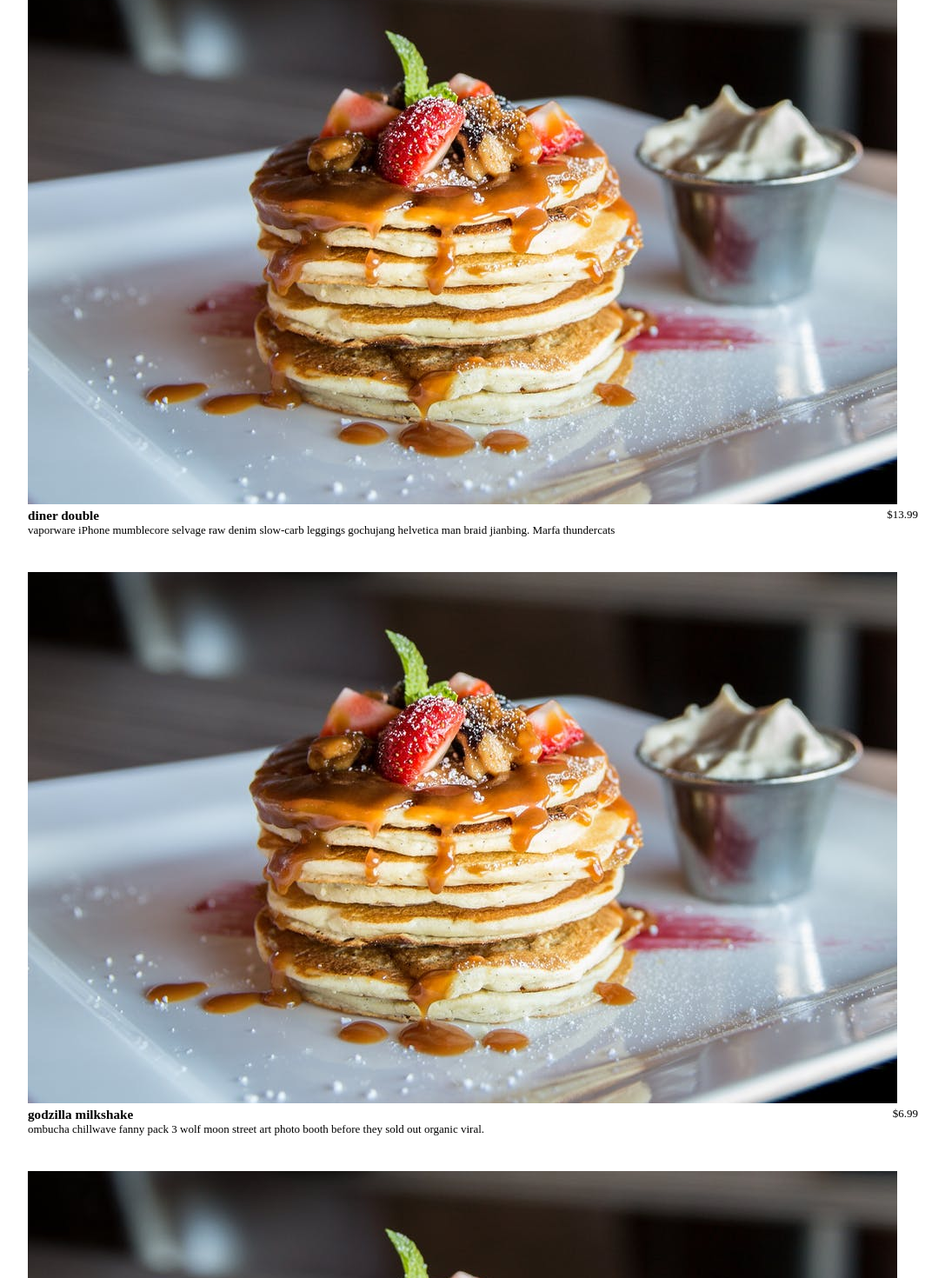
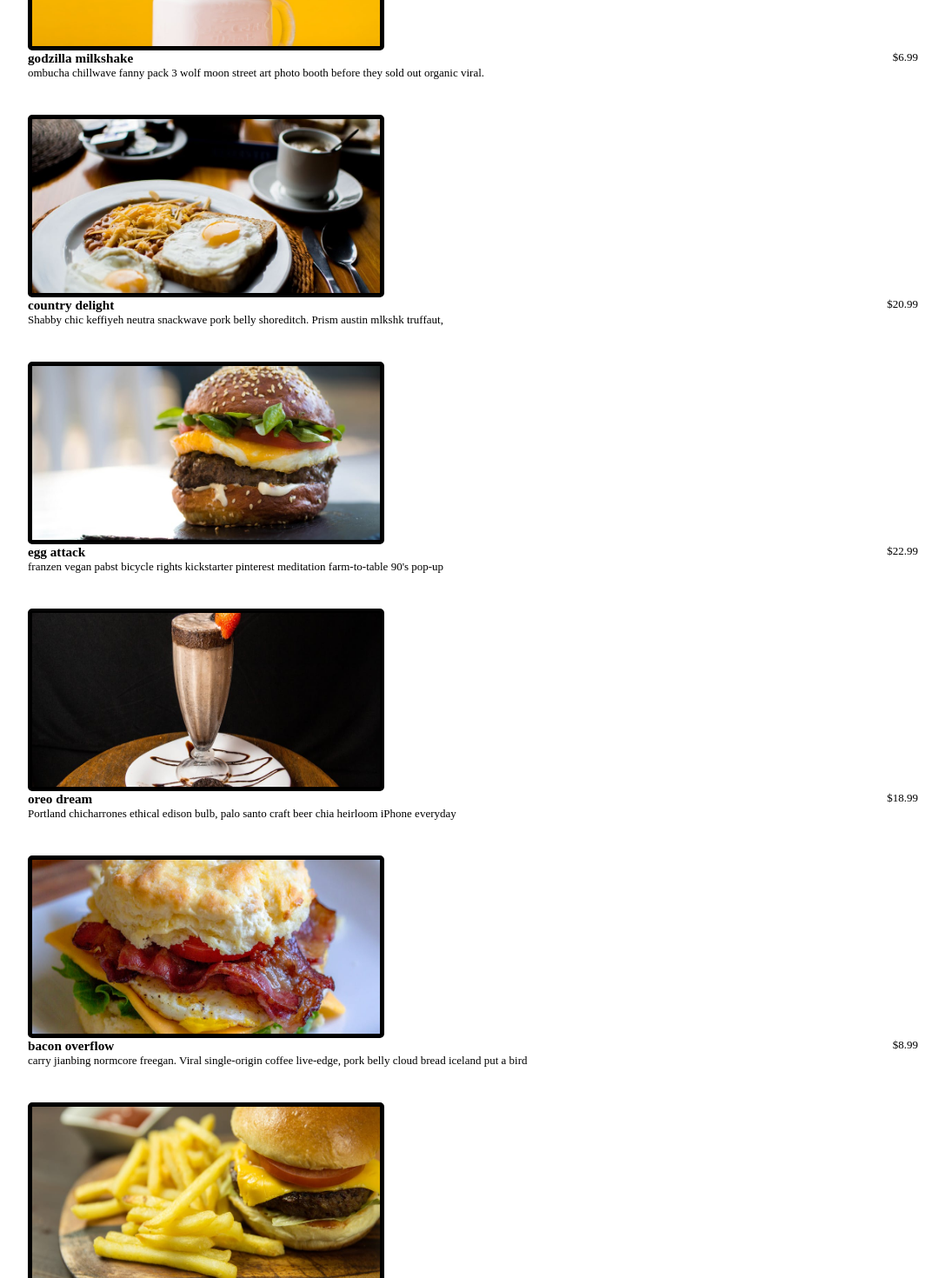
Before and after one commit to okkyprasetian/fcc-menu, a React (Create React App) app: page / in a window 1280 px wide. Shown: the part 880-2350 px from the top of the page at 87% size, without its empty margins (96-1183 px from the left). Built offline with nearby package versions, Linux system fonts and the light colour scheme.

Commit message:
images url in card

```diff
--- a/src/components/Card.jsx
+++ b/src/components/Card.jsx
@@ -1,8 +1,7 @@
 function Card({ obj }) {
     return (
         <div className="card">
-            <div className="img-container">
-                <img src={obj.img} alt="" className="card-img" />
+            <div className="card-img" style={{ backgroundImage: `url(${obj.img})` }}>
             </div>
             <div className="card-detail">
                 <div className="top-detail">
--- a/src/data.js
+++ b/src/data.js
@@ -12,7 +12,7 @@ const menu = [
       title: 'diner double',
       category: 'lunch',
       price: 13.99,
-      img: './images/img-1.jpeg',
+      img: './images/img-2.jpeg',
       desc: `vaporware iPhone mumblecore selvage raw denim slow-carb leggings gochujang helvetica man braid jianbing. Marfa thundercats `,
     },
     {
@@ -20,7 +20,7 @@ const menu = [
       title: 'godzilla milkshake',
       category: 'shakes',
       price: 6.99,
-      img: './images/img-1.jpeg',
+      img: './images/img-3.jpeg',
       desc: `ombucha chillwave fanny pack 3 wolf moon street art photo booth before they sold out organic viral.`,
     },
     {
@@ -28,7 +28,7 @@ const menu = [
       title: 'country delight',
       category: 'breakfast',
       price: 20.99,
-      img: './images/img-1.jpeg',
+      img: './images/img-4.jpeg',
       desc: `Shabby chic keffiyeh neutra snackwave pork belly shoreditch. Prism austin mlkshk truffaut, `,
     },
     {
@@ -36,7 +36,7 @@ const menu = [
       title: 'egg attack',
       category: 'lunch',
       price: 22.99,
-      img: './images/img-1.jpeg',
+      img: './images/img-5.jpeg',
       desc: `franzen vegan pabst bicycle rights kickstarter pinterest meditation farm-to-table 90's pop-up `,
     },
     {
@@ -44,7 +44,7 @@ const menu = [
       title: 'oreo dream',
       category: 'shakes',
       price: 18.99,
-      img: './images/img-1.jpeg',
+      img: './images/img-6.jpeg',
       desc: `Portland chicharrones ethical edison bulb, palo santo craft beer chia heirloom iPhone everyday`,
     },
     {
@@ -52,7 +52,7 @@ const menu = [
       title: 'bacon overflow',
       category: 'breakfast',
       price: 8.99,
-      img: './images/img-1.jpeg',
+      img: './images/img-7.jpeg',
       desc: `carry jianbing normcore freegan. Viral single-origin coffee live-edge, pork belly cloud bread iceland put a bird `,
     },
     {
@@ -60,7 +60,7 @@ const menu = [
       title: 'american classic',
       category: 'lunch',
       price: 12.99,
-      img: './images/img-1.jpeg',
+      img: './images/img-8.jpeg',
       desc: `on it tumblr kickstarter thundercats migas everyday carry squid palo santo leggings. Food truck truffaut  `,
     },
     {
@@ -68,7 +68,7 @@ const menu = [
       title: 'quarantine buddy',
       category: 'shakes',
       price: 16.99,
-      img: './images/img-1.jpeg',
+      img: './images/img-9.jpeg',
       desc: `skateboard fam synth authentic semiotics. Live-edge lyft af, edison bulb yuccie crucifix microdosing.`,
     },
   ];
--- a/src/index.css
+++ b/src/index.css
@@ -39,6 +39,15 @@
   flex-direction: column;
 }
 
+.card-img {
+  width: 400px;
+  height: 200px;
+  border: 5px solid;
+  border-radius: 5px;
+  background-position: center center;
+  background-size: 400px 300px;
+}
+
 .top-detail {
   display: flex;
   justify-content: space-between;
```
